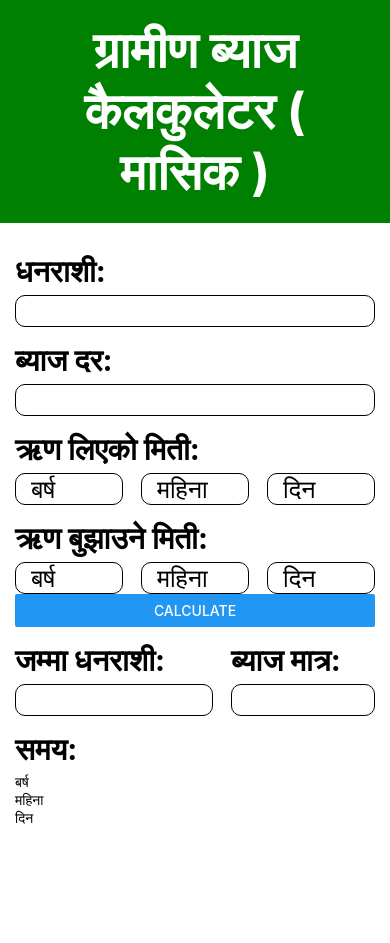
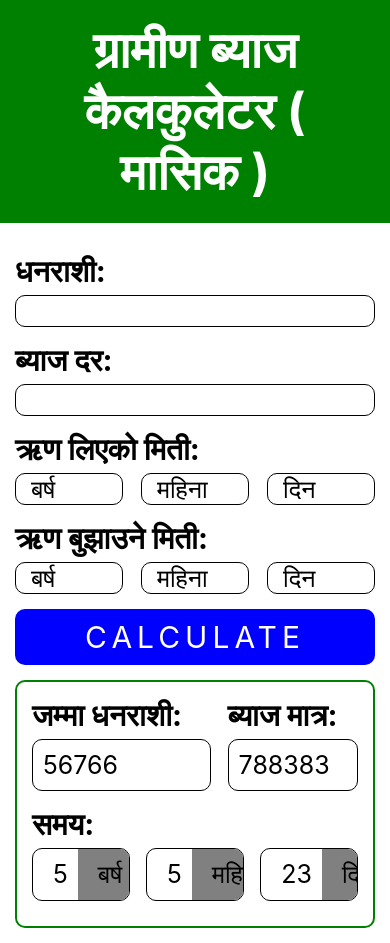
Before and after one commit to mahadev-mandal/gramin-byaj, a React Native app: screen / in a window 390 px wide. Before the commit the page ends 844 px from the top, so only its background shows below. Built offline with nearby package versions, Linux system fonts and the light colour scheme.

Commit message:
average build

```diff
--- a/App.js
+++ b/App.js
@@ -1,5 +1,5 @@
 import React from 'react'
-import { View, Text, StyleSheet, TextInput, Button } from 'react-native'
+import { View, Text, StyleSheet, TextInput, Button, Pressable } from 'react-native'
 const styles = StyleSheet.create({
   headingView: {
     margin: 'auto',
@@ -17,7 +17,7 @@ const styles = StyleSheet.create({
     fontSize: 30,
     fontWeight: 'bold',
     marginTop: 15,
-    marginBottom:5,
+    marginBottom: 5,
   },
   textInput: {
     borderWidth: 1,
@@ -34,6 +34,34 @@ const styles = StyleSheet.create({
   },
   button: {
 
+  },
+  calculatedView: {
+    borderWidth: 2,
+    paddingLeft: 15,
+    paddingRight: 15,
+    paddingBottom: 25,
+    borderRadius: 10,
+    borderColor: 'green'
+  },
+  timeResult: {
+    borderWidth: 1,
+    borderRadius: 10,
+    overflow: 'hidden',
+    flexDirection: 'row',
+    width: '30%',
+    justifyContent: 'space-between'
+  },
+  timeText1: {
+    fontSize: 25,
+    padding: 10,
+    paddingLeft: 20,
+  },
+  timeText2: {
+    fontSize: 25,
+    backgroundColor: 'gray',
+    padding: 10,
+    paddingLeft: 20,
+    paddingRight: 20,
   }
 
 })
@@ -92,26 +120,38 @@ function App() {
             />
           </View>
         </View>
-        <Button title='Calculate' />
-        <View style={{ flexDirection: 'row', justifyContent: 'space-between' }}>
+        <Pressable style={{ backgroundColor: 'blue', padding: 10, borderRadius: 10, marginTop: 15, marginBottom: 15 }}>
+          <Text style={{ fontSize: 30, textAlign: 'center', color: '#fff', letterSpacing: 5 }}>CALCULATE</Text>
+        </Pressable>
+        <View style={{ ...styles.calculatedView, }}>
+          <View style={{ flexDirection: 'row', justifyContent: 'space-between', }}>
             <View style={{ width: '55%' }}>
               <Text style={styles.inputLabel}>जम्मा धनराशी:</Text>
-            <TextInput style={styles.textInput} keyboardType='numeric' />
+              <Text style={{ fontSize: 25, borderWidth: 1, padding: 10, borderRadius: 10 }}>56766</Text>
             </View>
             <View style={{ width: '40%' }}>
               <Text style={styles.inputLabel}>ब्याज मात्र:</Text>
-            <TextInput style={styles.textInput} keyboardType='numeric' />
+              <Text style={{ fontSize: 25, borderWidth: 1, padding: 10, borderRadius: 10 }}>788383</Text>
             </View>
           </View>
-        <View>
           <Text style={styles.inputLabel}>समय:</Text>
-          <View><Text>बर्ष</Text></View>
-          <View><Text>महिना</Text></View>
-          <View><Text>दिन</Text></View>
+          <View style={{ flexDirection: 'row', justifyContent: 'space-between' }}>
+            <View style={styles.timeResult} >
+              <Text style={styles.timeText1}>5</Text>
+              <Text style={styles.timeText2}>बर्ष</Text>
+            </View>
+            <View style={styles.timeResult}>
+              <Text style={styles.timeText1}>5</Text>
+              <Text style={styles.timeText2}>महिना</Text>
+            </View>
+            <View style={styles.timeResult}>
+              <Text style={styles.timeText1}>23</Text>
+              <Text style={styles.timeText2}>दिन</Text>
             </View>
           </View>
         </View>
-
+      </View>
+    </View>
   )
 }
 
```
Lines whose indentation alone changed are shown as unchanged.
